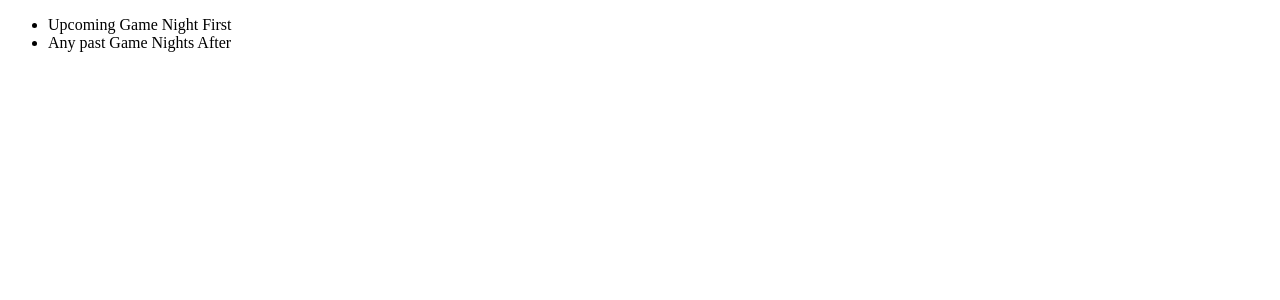
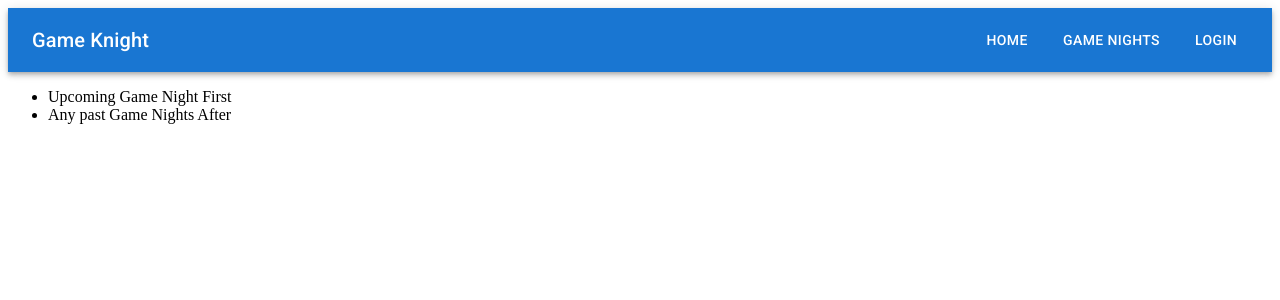
Before and after one commit to 4L00P/game-knight-legacy, a React app: page /gamenights in a window 1280 px wide. Shown: the top 300 px of the page. Built offline with nearby package versions, Linux system fonts and the light colour scheme.

Commit message:
Render Navbar component in GameNights view

```diff
--- a/src/client/views/GameNights.jsx
+++ b/src/client/views/GameNights.jsx
@@ -1,8 +1,10 @@
 import React from 'react';
+import Navbar from '../components/Navbar.jsx';
 
-function GameNight() {
+function GameNights() {
   return (
     <div>
+      <Navbar />
       <ul>
         <li>Upcoming Game Night First</li>
         <li>Any past Game Nights After</li>
@@ -11,4 +13,4 @@ function GameNight() {
   );
 }
 
-export default GameNight;
+export default GameNights;
```
